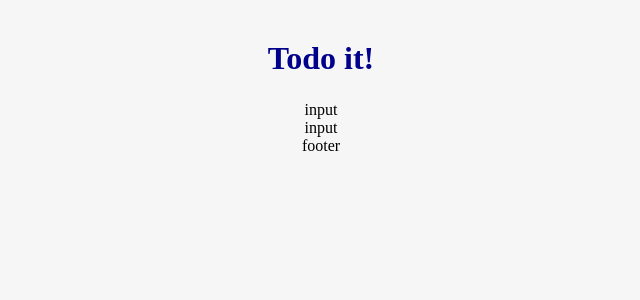
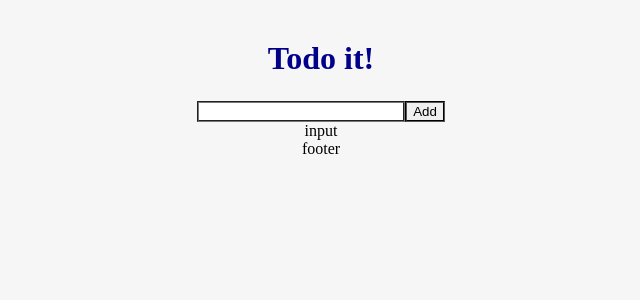
Before and after one commit to Ziihong/study_vue, a Vue app in the folder vue-todo/: page / in a window 1280 px wide. Shown: the top 300 px of the page, without its empty margins (319-959 px from the left). Built offline with nearby package versions, Linux system fonts and the light colour scheme.

Commit message:
feat: TodoInput_addTodo function

```diff
--- a/vue-todo/src/components/TodoInput.vue
+++ b/vue-todo/src/components/TodoInput.vue
@@ -1,9 +1,29 @@
 <template>
-  <div>input</div>
+  <div>
+    <input type="text" v-model="newTodoInput" />
+    <button v-on:click="addTodo">Add</button>
+  </div>
 </template>
 
 <script>
-export default {};
+export default {
+  data: function () {
+    return {
+      newTodoInput: "",
+    };
+  },
+
+  methods: {
+    addTodo: function () {
+      console.log(this.newTodoInput);
+      localStorage.setItem(this.newTodoInput, this.newTodoInput);
+      this.clearInput();
+    },
+    clearInput: function () {
+      this.newTodoInput = "";
+    },
+  },
+};
 </script>
 
 <style></style>
```
